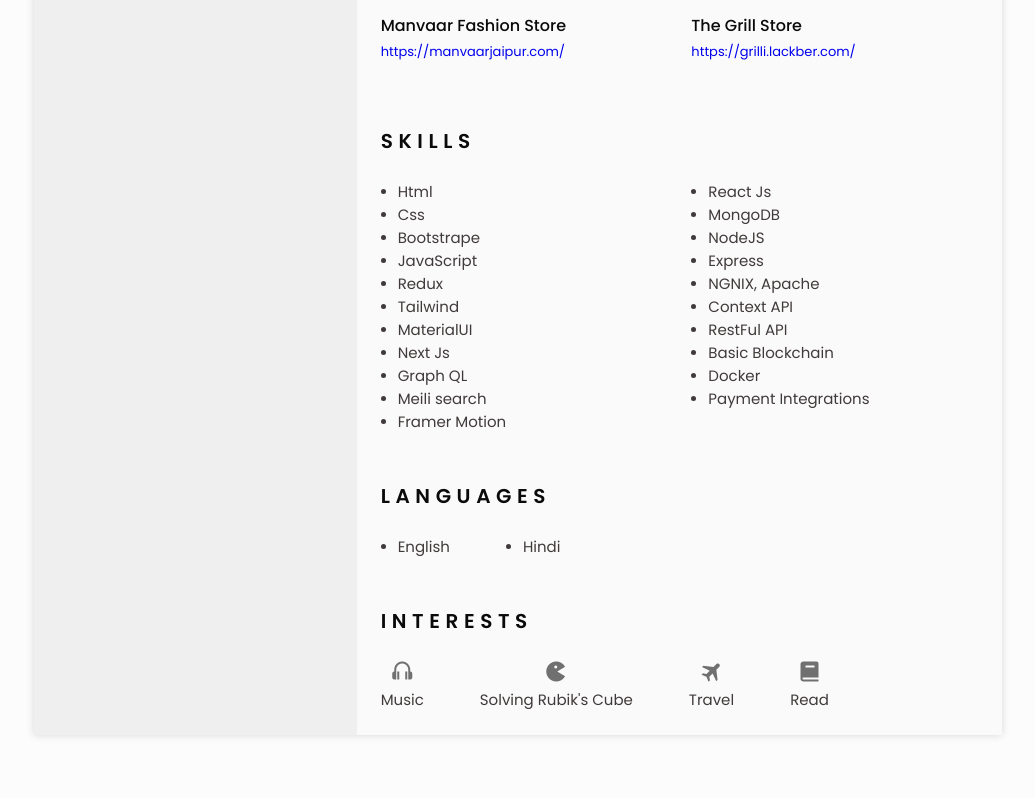
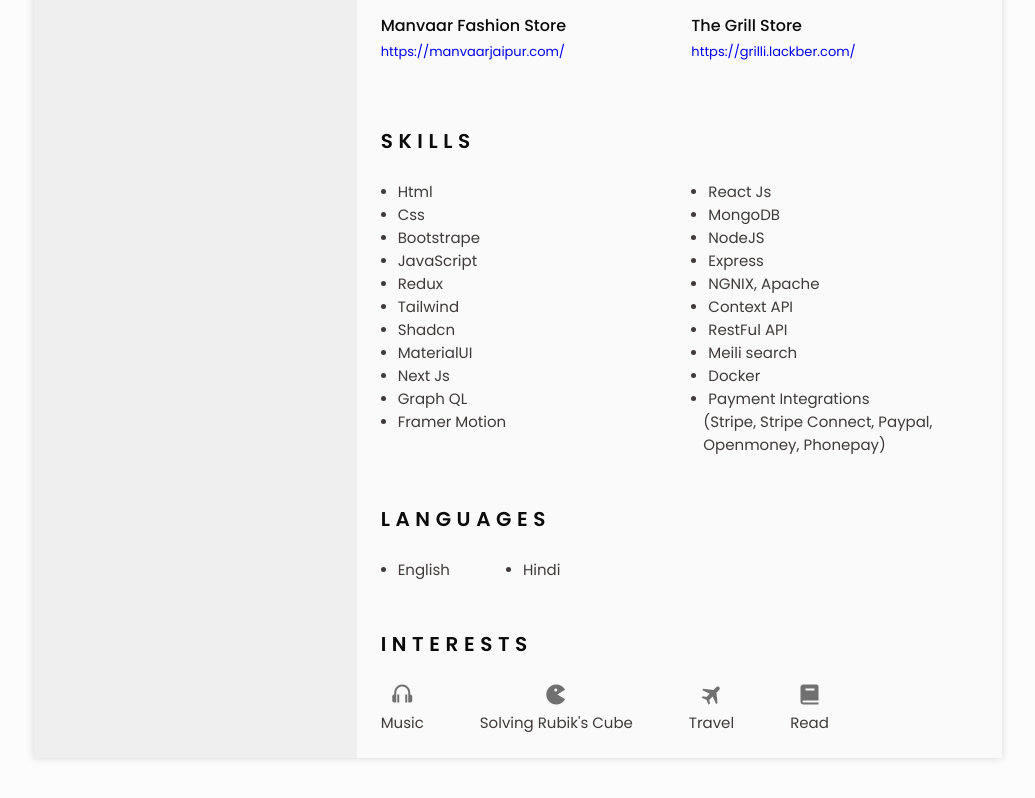
Before and after one commit to pankaj06joshi/pankaj-resume, a plain HTML site: page index.html in a window 1280 px wide. Shown: the part 2100-2898 px from the top of the page, without its empty margins (122-1157 px from the left). Drawn offline with nearby package versions, Linux system fonts and the light colour scheme.

Commit message:
refactor: skills

```diff
--- a/index.html
+++ b/index.html
@@ -372,10 +372,10 @@
                                 <li class="skills__name"><span class="skills__circle"></span> JavaScript</li>
                                 <li class="skills__name"><span class="skills__circle"></span> Redux</li>
                                 <li class="skills__name"><span class="skills__circle"></span> Tailwind</li>
+                                 <li class="skills__name"><span class="skills__circle"></span> Shadcn</li>
                                 <li class="skills__name"><span class="skills__circle"></span> MaterialUI</li>
                                 <li class="skills__name"><span class="skills__circle"></span> Next Js</li>
                                 <li class="skills__name"><span class="skills__circle"></span> Graph QL</li>
-                                <li class="skills__name"><span class="skills__circle"></span> Meili search</li>
                                 <li class="skills__name"><span class="skills__circle"></span> Framer Motion</li>
                             </ul>
 
@@ -387,9 +387,11 @@
                                 <li class="skills__name"><span class="skills__circle"></span> NGNIX, Apache</li>
                                 <li class="skills__name"><span class="skills__circle"></span> Context API</li>
                                 <li class="skills__name"><span class="skills__circle"></span> RestFul API</li>
-                                <li class="skills__name"><span class="skills__circle"></span> Basic Blockchain</li>
+                                <li class="skills__name"><span class="skills__circle"></span> Meili search</li>
                                 <li class="skills__name"><span class="skills__circle"></span> Docker</li>
                                 <li class="skills__name"><span class="skills__circle"></span> Payment Integrations</li>
+                                <li class="skills__name"><span style="margin-right: 0.75rem"></span>  (Stripe, Stripe Connect, Paypal, Openmoney, Phonepay)</li>
+
                             </ul>
                         </div>
                     </section>
```
